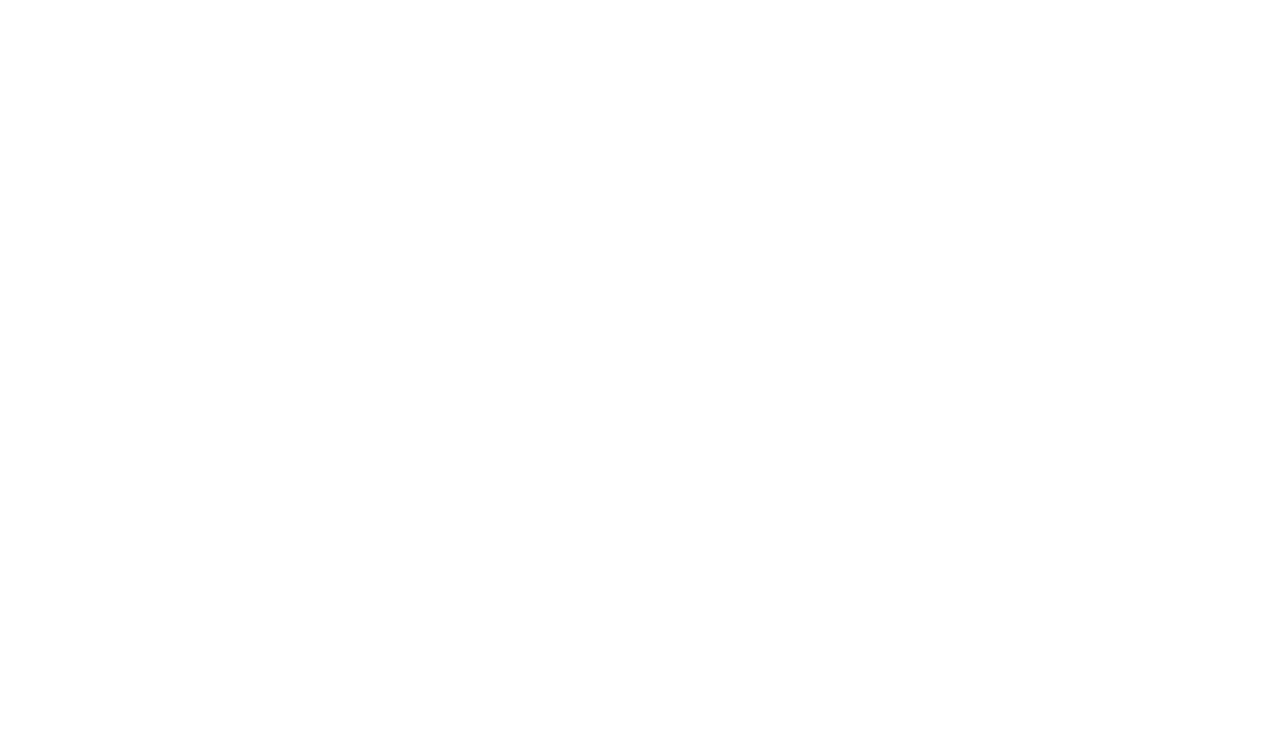
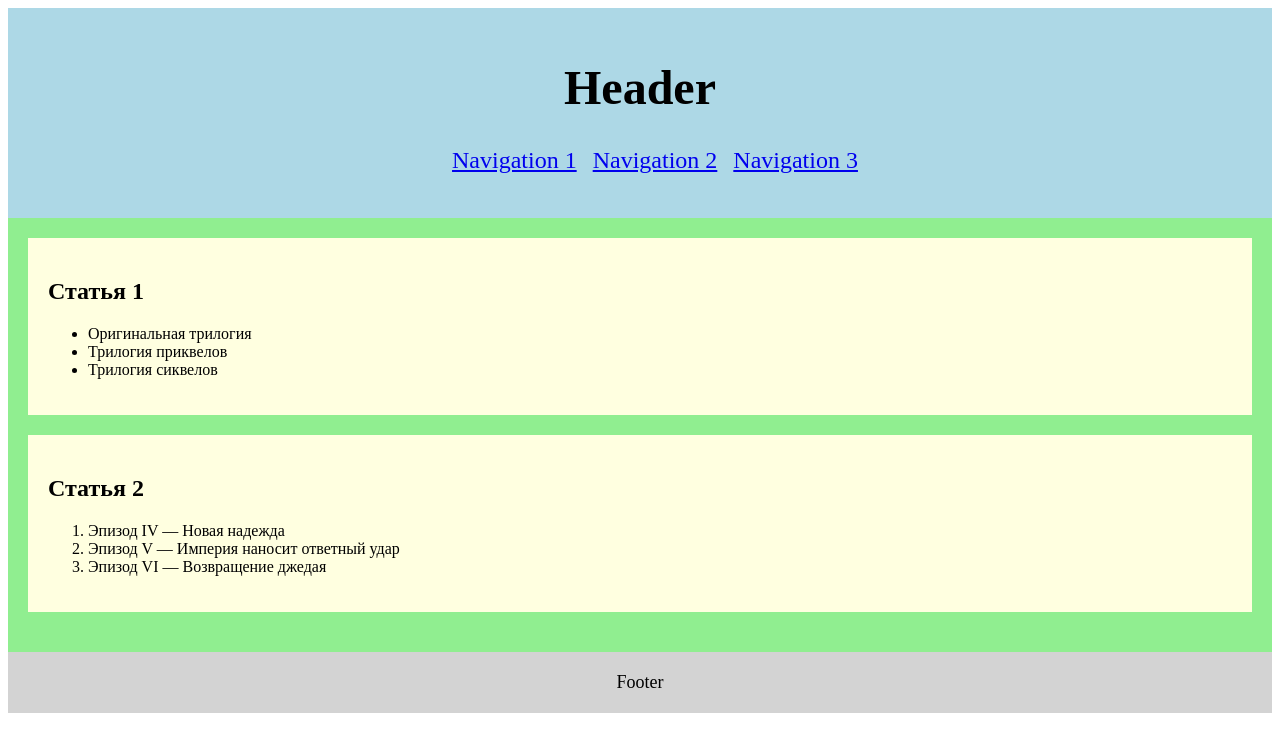
Before and after one commit to js-tasks-ru/htmlcss-20240216_dosug4, a website: page 02-dz0/01-semantic-mockup/solution.html in a window 1280 px wide. Drawn offline with Linux system fonts and the light colour scheme.

Commit message:
solution for 2-module

```diff
--- a/02-dz0/01-semantic-mockup/solution.html
+++ b/02-dz0/01-semantic-mockup/solution.html
@@ -1,4 +1,74 @@
 <!DOCTYPE html>
 <html lang="ru">
-    <!-- Ваше решение -->
+<head>
+    <meta charset="UTF-8">
+    <meta name="viewport" content="width=device-width, initial-scale=1.0">
+    <title>title</title>
+    <style>
+        header {
+            background-color: lightblue;
+            padding: 20px;
+            text-align: center;
+            font-size: 24px;
+        }
+
+        main {
+            background-color: lightgreen;
+            padding: 20px;
+        }
+
+        article {
+            background-color: lightyellow;
+            margin-bottom: 20px;
+            padding: 20px;
+        }
+
+        footer {
+            background-color: lightgray;
+            padding: 20px;
+            text-align: center;
+            font-size: 18px;
+        }
+
+        nav ul li {
+            display: inline;
+            margin-right: 10px;
+        }
+
+    </style>
+</head>
+<body>
+    <header>
+        <h1>Header</h1>
+        <nav>
+            <ul>
+                <li><a href="#">Navigation 1</a></li>
+                <li><a href="#">Navigation 2</a></li>
+                <li><a href="#">Navigation 3</a></li>
+            </ul>
+    </header>
+
+    <main>
+        <article>
+            <h2>Статья 1</h2>
+            <ul>
+                <li>Оригинальная трилогия</li>
+                <li>Трилогия приквелов</li>
+                <li>Трилогия сиквелов</li>
+            </ul>
+        </article>
+        <article>
+            <h2>Статья 2</h2>
+            <ol>
+                <li>Эпизод IV — Новая надежда</li>
+                <li>Эпизод V — Империя наносит ответный удар</li>
+                <li>Эпизод VI — Возвращение джедая</li>
+            </ol>
+        </article>
+    </main>
+
+    <footer>
+        Footer
+    </footer>
+</body>
 </html>
```
